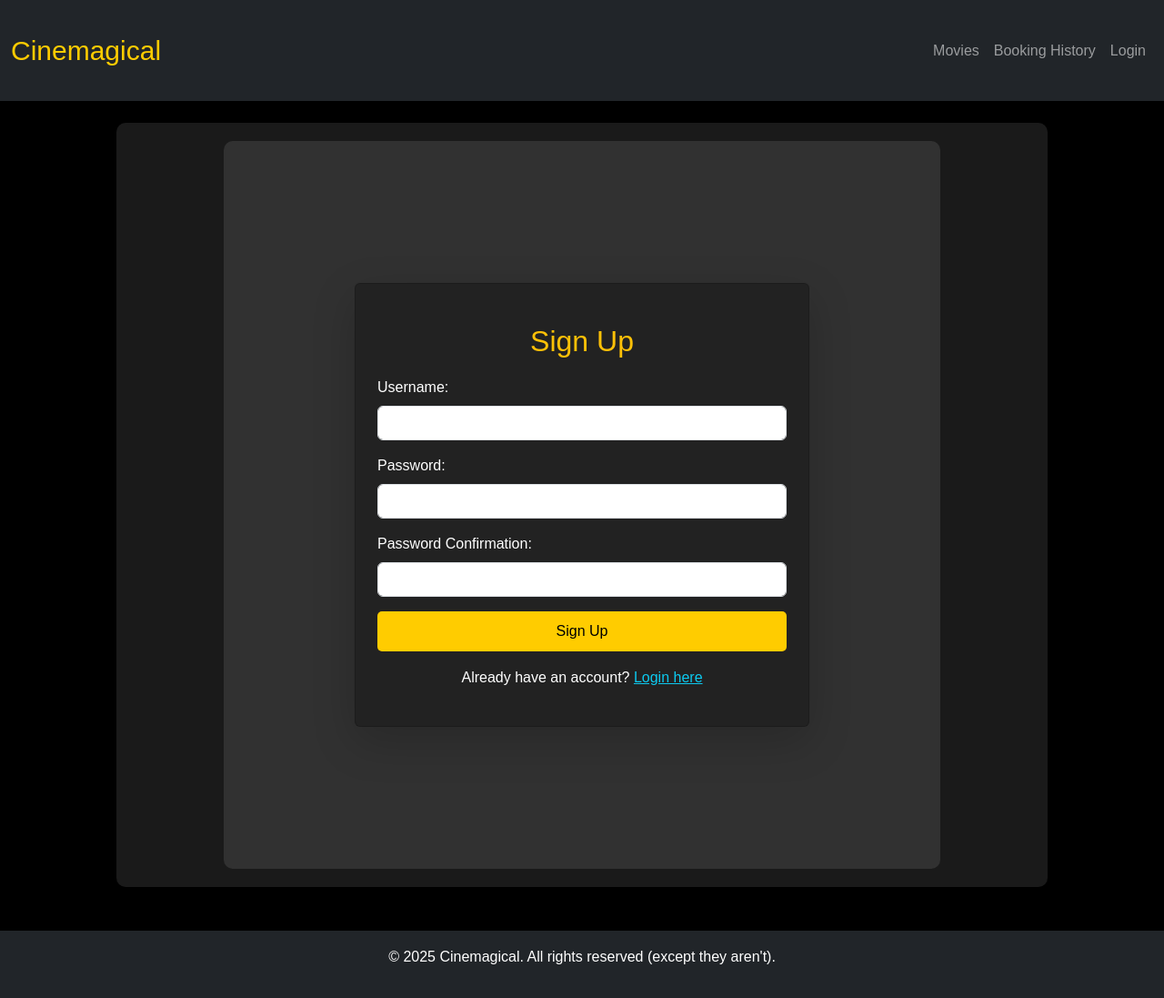
After one commit to oliviabach3407/cs4300_backup, a Django app: page /signup/ in a window 1280 px wide. The commit adds this page. Shown: the whole page at 91% size. Run offline with Django 5.2, Linux system fonts and the light colour scheme.

Commit message:
Fixing views to work with templates - all templates are linked to views and sign in/sign up/logout all works. Messing with models as well - seat and bookings need help for the booking process to work as expected.

```diff
--- /dev/null
+++ b/homework2/movie_theater_booking/bookings/static/css/styles.css
@@ -0,0 +1,59 @@
+/* General Styles */
+body {
+    background-color: #000;
+    color: #fff;
+    font-family: Arial, sans-serif;
+    margin: 0;
+    padding: 0;
+}
+
+.navbar-brand {
+    margin: 20px 0;
+    text-align: center;
+    color: #ffcc00; /* Yellow accent */
+    font-size: 30px;
+}
+
+.list-group-item {
+    background-color: rgba(255, 255, 255, 0.1);
+    color: #fff;
+}
+
+h1, h2, h3, h4, h5, h6 {
+    margin: 20px 0;
+    text-align: center;
+    color: #ffcc00; /* Yellow accent */
+}
+
+p {
+    line-height: 1.6;
+    text-align: center;
+}
+
+.container {
+    width: 80%;
+    margin: auto;
+    padding: 20px;
+    background-color: rgba(255, 255, 255, 0.1);
+    border-radius: 10px; /*curved edges*/
+}
+
+/* Button Styling */
+button,
+.btn {
+    background-color: #ffcc00;
+    color: #000;
+    border: none;
+    padding: 10px 20px;
+    font-size: 16px;
+    cursor: pointer;
+    border-radius: 5px;
+    transition: 0.3s;
+    text-align: center;
+}
+
+button:hover,
+.btn:hover {
+    background-color: #ff0000;
+    color: #fff;
+}
--- a/homework2/movie_theater_booking/bookings/templates/bookings/base.html
+++ b/homework2/movie_theater_booking/bookings/templates/bookings/base.html
@@ -10,7 +10,7 @@
     <link href="https://cdn.jsdelivr.net/npm/bootstrap@5.3.0/dist/css/bootstrap.min.css" rel="stylesheet">
 
     <!-- Custom CSS -->
-    <link rel="stylesheet" href="{% static 'css/style.css' %}">
+    <link rel="stylesheet" href="{% static 'css/styles.css' %}">
 
     {% block extra_head %}{% endblock %}
 </head>
@@ -25,6 +25,19 @@
                 <ul class="navbar-nav ms-auto">
                     <li class="nav-item"><a class="nav-link" href="{% url 'movies' %}">Movies</a></li>
                     <li class="nav-item"><a class="nav-link" href="{% url 'booking_history' %}">Booking History</a></li>
+                    {% if user.is_authenticated %}
+                        <li class="nav-item">
+                            <span class="navbar-text text-light">Welcome, {{ user.username }}!</span>
+                        </li>
+                        <li class="nav-item">
+                            <form action="{% url 'logout' %}" method="post" class="d-inline">
+                                {% csrf_token %}
+                                <button type="submit" class="btn btn-warning btn-sm">Logout</button>
+                            </form>
+                        </li>
+                    {% else %}
+                        <li class="nav-item"><a class="nav-link" href="{% url 'login' %}">Login</a></li>
+                    {% endif %}
                 </ul>
             </div>
         </div>
--- a/homework2/movie_theater_booking/bookings/templates/bookings/movie_list.html
+++ b/homework2/movie_theater_booking/bookings/templates/bookings/movie_list.html
@@ -4,7 +4,7 @@
     <h1>Available Movies</h1>
     <ul class="list-group">
         {% for movie in movies %}
-            <li class="list-group-item">
+            <li class="list-group-item"> <!-- this is a nicer way to display a "bulleted" list of ojects -->
                 <strong>{{ movie.title }}</strong> ({{movie.duration}} min): {{ movie.description }}
                 {% comment %} when the user clicks 'Book Now' they are redirected to a seat booking page for the movie they chose {% endcomment %}
                 <a href="{% url 'book_seat' movie.id %}" class="btn btn-primary btn-sm float-end">Book Now</a>
--- /dev/null
+++ b/homework2/movie_theater_booking/bookings/templates/bookings/signup.html
@@ -0,0 +1,40 @@
+{% extends "base.html" %}
+
+{% block content %}
+<div class="container d-flex justify-content-center align-items-center vh-100">
+    <div class="card p-4 shadow-lg" style="max-width: 500px; width: 100%; background-color: #222; color: white;">
+        <h2 class="text-center text-warning">Sign Up</h2>
+        <form method="post" action="{% url 'signup' %}">
+            {% csrf_token %}
+
+            {% if form.errors %}
+                <div class="alert alert-danger">
+                    <ul>
+                        {% for field, errors in form.errors.items %}
+                            {% for error in errors %}
+                                <li>{{ error }}</li>
+                            {% endfor %}
+                        {% endfor %}
+                    </ul>
+                </div>
+            {% endif %}
+
+            <div class="mb-3">
+                <label for="username" class="form-label">Username:</label>
+                <input type="text" name="username" id="username" class="form-control">
+            </div>
+            <div class="mb-3">
+                <label for="password1" class="form-label">Password:</label>
+                <input type="password" name="password1" id="password1" class="form-control">
+            </div>
+            <div class="mb-3">
+                <label for="password2" class="form-label">Password Confirmation:</label>
+                <input type="password" name="password2" id="password2" class="form-control">
+            </div>
+            <button type="submit" class="btn btn-warning w-100">Sign Up</button>
+        </form>
+
+        <p class="mt-3 text-center">Already have an account? <a href="{% url 'login' %}" class="text-info">Login here</a></p>
+    </div>
+</div>
+{% endblock %}
--- a/homework2/movie_theater_booking/bookings/urls.py
+++ b/homework2/movie_theater_booking/bookings/urls.py
@@ -1,6 +1,8 @@
 from django.urls import path, include
 from rest_framework.routers import DefaultRouter
-from .views import MovieViewSet, SeatViewSet, BookingViewSet, UserViewSet, view_movies, book_seat, booking_history
+from .views import MovieViewSet, SeatViewSet, BookingViewSet, UserViewSet, view_movies, book_seat, booking_history, signup
+
+#for login/signup
 from django.contrib.auth import views as auth_views
 
 #API Endpoints:
@@ -13,7 +15,12 @@ router.register(r'users', UserViewSet)
 
 urlpatterns = [
     path('api/', include(router.urls)),  #API Endpoints
-    path('', view_movies, name="movies"),
-    path('book-seat/<int:movie_id>', book_seat, name="book_seat"),
-    path('booking-history/', booking_history, name="booking_history"),
+    path('', view_movies, name='movies'),
+    path('book-seat/<int:movie_id>/', book_seat, name='book_seat'),
+    path('booking-history/', booking_history, name='booking_history'),
+
+    #authentication
+    path('login/', auth_views.LoginView.as_view(template_name='login.html'), name='login'),
+    path('logout/', auth_views.LogoutView.as_view(next_page='login'), name='logout'),
+    path('signup/', signup, name='signup'),
 ]
--- a/homework2/movie_theater_booking/bookings/views.py
+++ b/homework2/movie_theater_booking/bookings/views.py
@@ -2,10 +2,15 @@ from rest_framework import viewsets, status
 from rest_framework.response import Response
 from django.template.response import TemplateResponse
 from django.http import HttpResponse
+from django.utils.dateparse import parse_date #helps with user input
+
 from django.shortcuts import get_object_or_404, render, redirect
 from .models import Movie, Seat, Bookings, User
 from .serializers import MovieSerializer, SeatSerializer, BookingSerializer, UserSerializer
 
+from django.contrib.auth.decorators import login_required
+from django.contrib.auth import login
+from django.contrib.auth.forms import UserCreationForm
 
 ############
 # Viewsets #
@@ -69,28 +74,52 @@ def view_movies(request):
 
     return TemplateResponse(request, 'movie_list.html', {"movies": movies})
 
+@login_required
 def book_seat(request, movie_id):
     movie = get_object_or_404(Movie, pk=movie_id)
-    users = User.objects.all()
-    seats = Seat.objects.filter(is_booked=False)
+    available_seats = Seat.objects.filter(movie=movie, is_booked=False)
 
-    if request.method == "GET":
-        return render(request, 'seat_booking.html', {'movie': movie, 'seats': seats, 'users': users})
+    if request.method == "POST":
+        seat_id = request.POST.get('seat_id')
+        booking_date = request.POST.get('booking_date')  # Get selected date
+        seat = get_object_or_404(Seat, id=seat_id, is_booked=False)
 
-    if request.method == 'POST':
-        seat_number = request.Post.get('seat_number')
-        seat = get_object_or_404(Seat, seat_number=seat_number)
-        user_name = request.POST.get('user_name')
-        user = get_object_or_404(User, name=user_name)
+        # Ensure the date is valid
+        if not booking_date:
+            return render(request, 'seat_booking.html', {'movie': movie, 'seats': available_seats, 'error': 'Invalid date selected!'})
 
-        Bookings.objects.create(movie=movie, seat=seat, user=user)
+        # Check if the seat is already booked for this date
+        if Bookings.objects.filter(seat=seat, booking_date=booking_date).exists():
+            return render(request, 'seat_booking.html', {'movie': movie, 'seats': available_seats, 'error': 'Seat already booked for this date!'})
 
+        # Create the booking
+        Bookings.objects.create(movie=movie, seat=seat, user=request.user, booking_date=booking_date)
+
+        # Mark seat as booked
         seat.is_booked = True
         seat.save()
 
         return redirect('booking_history')
 
-def booking_history(request, user_id):
-    bookings = Bookings.objects.all()
+    return render(request, 'seat_booking.html', {'movie': movie, 'seats': available_seats})
 
+@login_required
+def booking_history(request):
+    bookings = Bookings.objects.filter(user=request.user)  # Filter by logged-in user
     return render(request, 'booking_history.html', {"bookings": bookings})
+
+########################
+# Authentication Views #
+########################
+
+def signup(request):
+    if request.method == "POST":
+        form = UserCreationForm(request.POST)
+        if form.is_valid():
+            user = form.save()
+            login(request, user)  # Log the user in after signup
+            return redirect('movies')
+    else:
+        form = UserCreationForm()
+
+    return render(request, 'signup.html', {'form': form})
```
Also changed, not shown: homework2/movie_theater_booking/bookings/models.py (+13 -6 lines), homework2/movie_theater_booking/bookings/templates/bookings/booking_history.html (+14 -6 lines), homework2/movie_theater_booking/bookings/templates/bookings/login.html (added, +23 -0 lines), homework2/movie_theater_booking/bookings/templates/bookings/logout.html (added, +12 -0 lines), homework2/movie_theater_booking/bookings/templates/bookings/seat_booking.html (+17 -7 lines), homework2/movie_theater_booking/movie_theater_booking/settings.py (+4 -3 lines), homework2/movie_theater_booking/bookings/migrations/0003_alter_bookings_user_alter_bookings_booking_date_and_more.py (added), homework2/movie_theater_booking/bookings/migrations/0004_alter_bookings_booking_date.py (added), homework2/movie_theater_booking/bookings/migrations/0005_seat_movie.py (added), homework2/movie_theater_booking/db.sqlite3.
